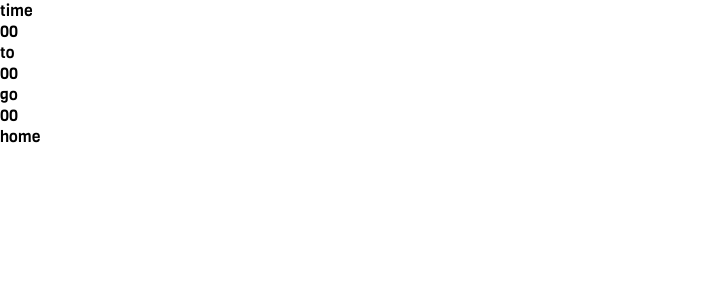
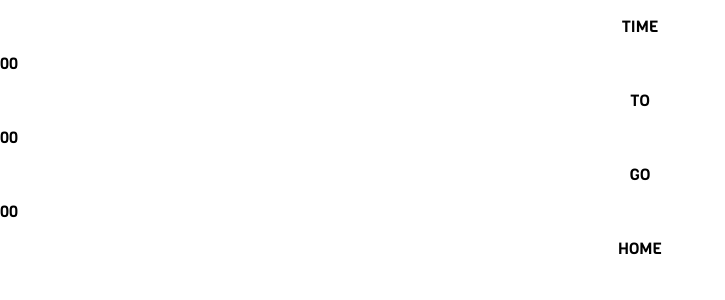
Before and after one commit to goloto/timetogoho.me-react, a React (Create React App) app: page / in a window 1280 px wide. Shown: the top 300 px of the page, without its empty margins (0-725 px from the left). Built offline with nearby package versions, Linux system fonts and the light colour scheme.

Commit message:
add TimerDescription styles

```diff
--- a/src/core/components/TimerDescription/TimerDescription.component.tsx
+++ b/src/core/components/TimerDescription/TimerDescription.component.tsx
@@ -1,9 +1,27 @@
 import React from 'react';
+import styled from "styled-components";
 
 export function TimerDescription(props: {children: string}) {
+  const Container = styled.div`
+    display: flex;
+    justify-content: center;
+  `;
+  const Text = styled.p`
+    display: flex;
+    justify-content: center;
+    align-items: center;
+    text-align: center;
+    color: var(--soft-color_2);
+    font-size: var(--third-font-size);
+    line-height: var(--third-font-size);
+    text-transform: uppercase;
+  `;
+
   return(
-    <div className="text-group text-group_separated">
-      <div className="text">{props.children}</div>
-    </div>
+    <Container>
+      <Text>
+        {props.children}
+      </Text>
+    </Container>
   );
 }
```
